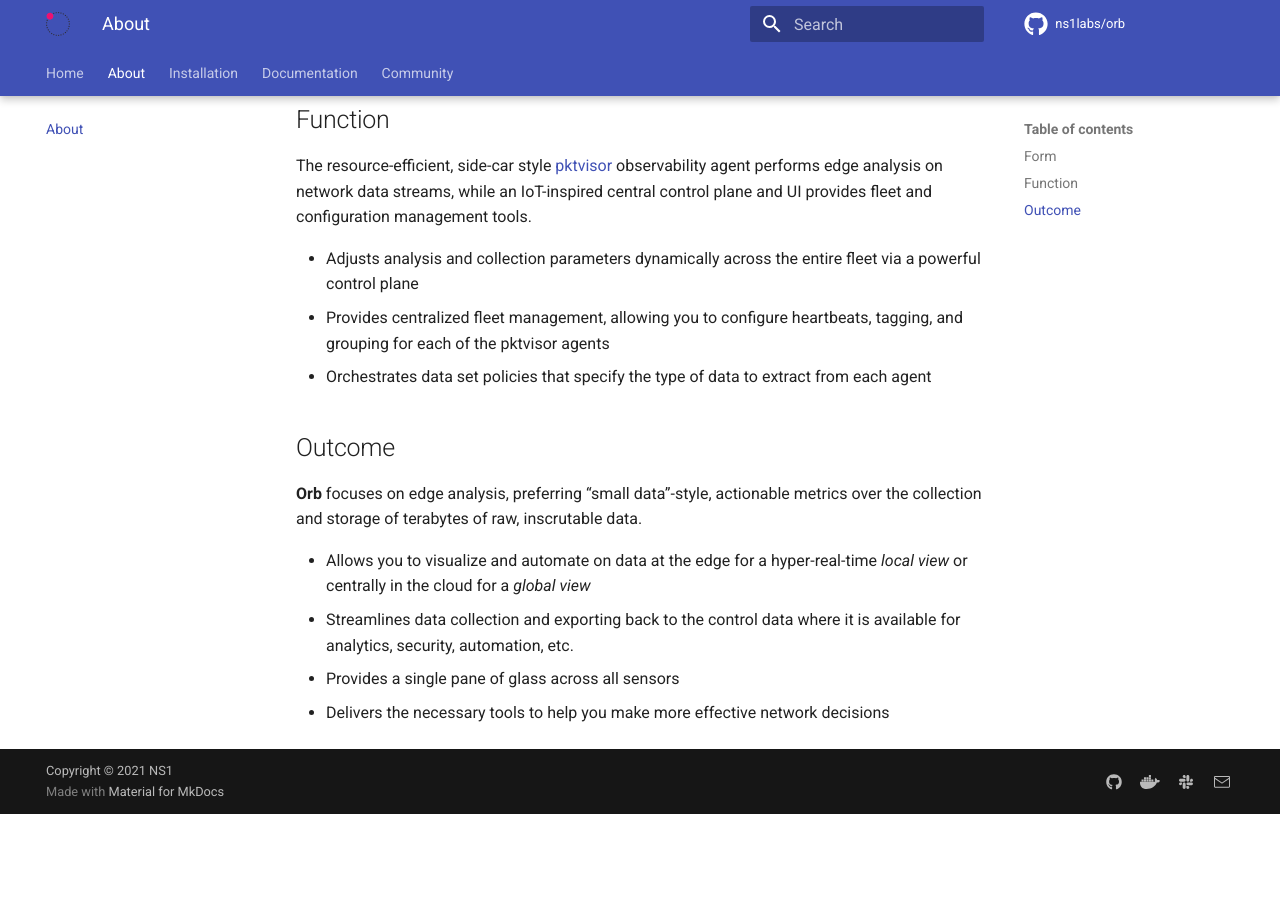
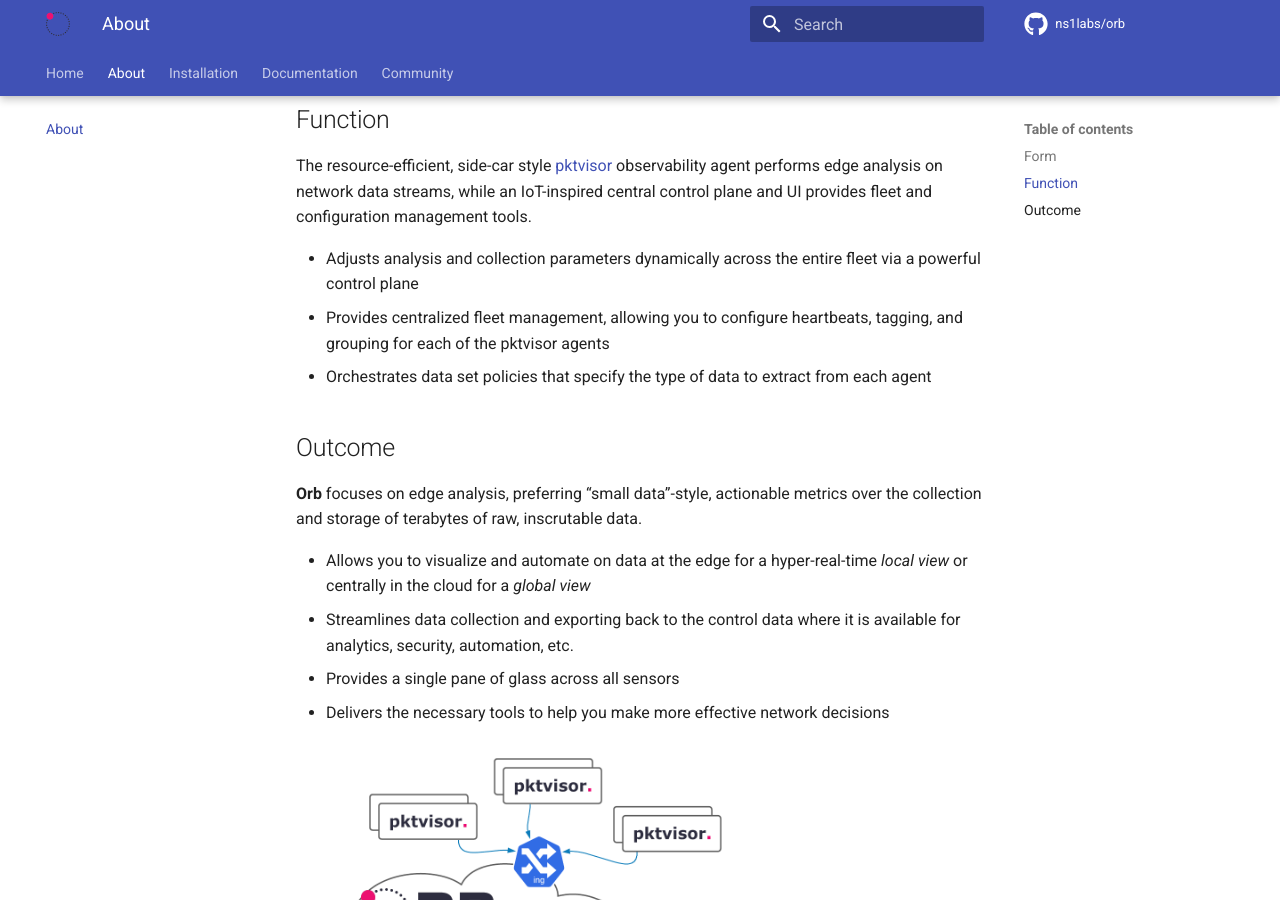
Before and after one commit to orb-community/orb-website, an MkDocs documentation site: the page built from docs/about.md, in a window 1280 px wide and 900 px high, scrolled down 503 px. Built offline with MkDocs 1.6.1 and Material for MkDocs 9.7.7, drawn with Linux system fonts in a browser that asks for light colours; comment, search, counter and statistics services are not loaded; before the commit the page ends 1317 px from its top, so only the background shows below that.

Commit message:
add diagram2

```diff
--- a/docs/about.md
+++ b/docs/about.md
@@ -23,3 +23,5 @@
 * Streamlines data collection and exporting back to the control data where it is available for analytics, security, automation, etc.
 * Provides a single pane of glass across all sensors
 * Delivers the necessary tools to help you make more effective network decisions
+
+<img src="../img/ORB-diagram2.png" alt="Orb" width="600"/>
```
